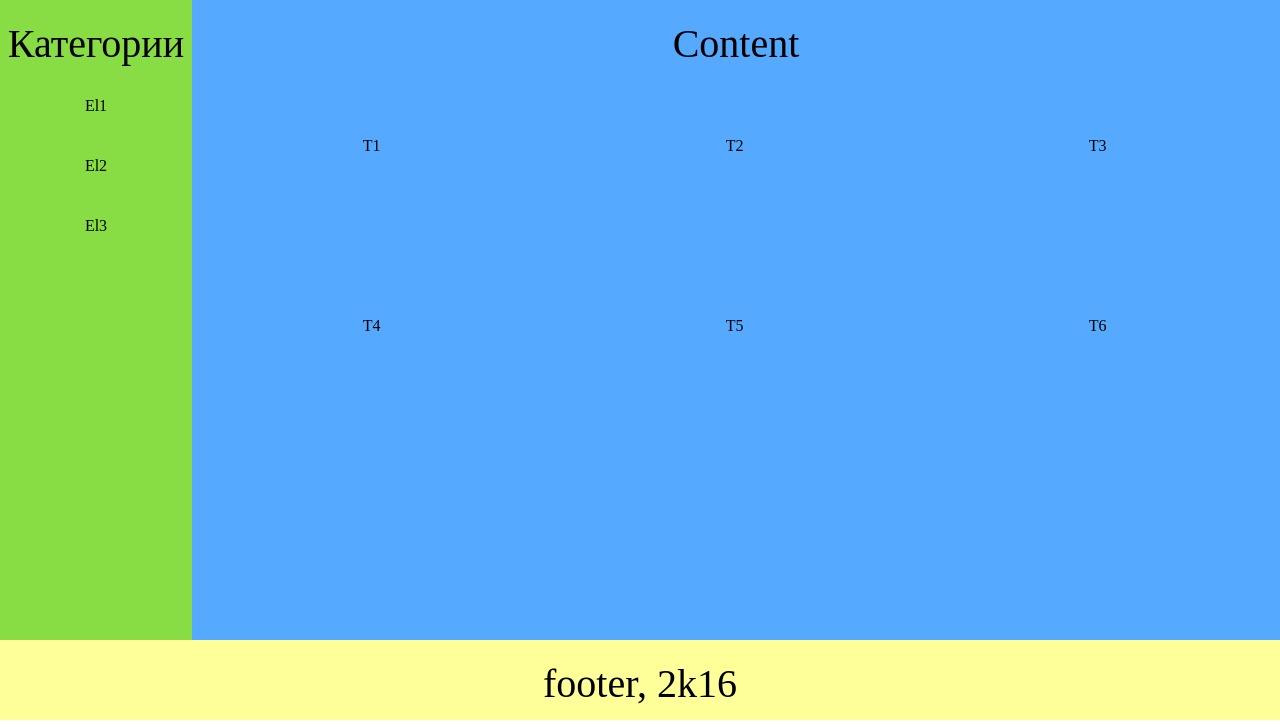
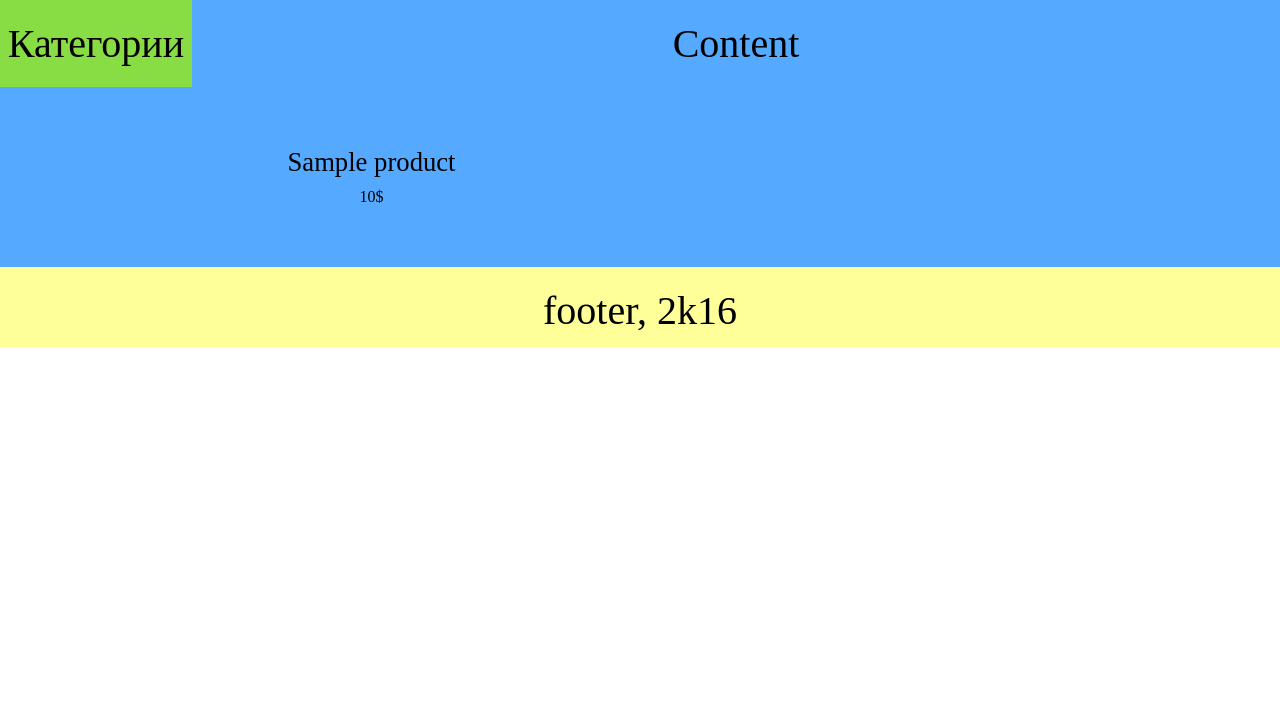
Before and after one commit to Toxcik3110/phpShop, a PHP site: template views/site/index.php in a window 1280 px wide. Shown: the part 160-887 px from the top of the page. After the commit the page ends 507 px from the top, so only its background shows below. Run offline with PHP 8.4, Linux system fonts and the light colour scheme; the template is opened without the code that fills it: most values are stand-ins (such as "Sample title", 1, 10 or a date in 2020); data that the repository does not hold is empty; some libraries are stand-ins or nearby versions.

Commit message:
almost finished

```diff
--- a/components/Db.php
+++ b/components/Db.php
@@ -12,7 +12,8 @@ class Db
         $params = include($paramsPath);
 
         $dsn = "mysql:host={$params['host']};dbname={$params['dbname']}";
-        $db = new PDO($dsn, $params['user'], $params['password']);
+        $db = new PDO($dsn, $params['user'], $params['password'], [PDO::ATTR_ERRMODE => PDO::ERRMODE_EXCEPTION]);
+        $db->exec("set names utf8");
 
         return $db;
     }
--- a/config/routes.php
+++ b/config/routes.php
@@ -6,5 +6,6 @@
         // 'news' => 'news/index',
         // 'products' => 'product/list',
         'shop' => 'site/index',
+        'product/([0-9]+)' => 'product/view/$1',
     );
  ?>
--- a/controllers/ProductController.php
+++ b/controllers/ProductController.php
@@ -6,9 +6,9 @@
 class ProductController
 {
 
-    public function actionList()
+    public function actionView($id)
     {
-        echo 'ProductController, actionList';
+        require_once(ROOT.'/views/product/view.php');
         return true;
     }
 }
--- /dev/null
+++ b/views/layouts/footer.php
@@ -0,0 +1,8 @@
+<div class="footer">
+    <div class="title">
+        footer, 2k16
+    </div>
+</div>
+<!-- <footer></footer> -->
+</body>
+</html>
--- /dev/null
+++ b/views/layouts/header.php
@@ -0,0 +1,79 @@
+<!DOCTYPE html>
+<html>
+    <head>
+        <meta charset="utf-8">
+        <title></title>
+        <!-- <link rel="stylesheet" href="./template/css/master.css"> -->
+        <style>
+        body {
+            padding: 0;
+            border: 0;
+            margin: 0;
+        }
+        .header {
+            width: 100%;
+            height: 20vh;
+            background-color: #ffaa55;
+        }
+        .wrapper {
+            width: 100%;
+            background-color: #55aaff;
+        }
+        .sidebar, .content {
+            float: left;
+            padding: 0;
+            /*border: none;*/
+        }
+        .sidebar {
+            width: 15%;
+            background-color: #88dd44;
+        }
+        .content {
+            width: 85%;
+            background-color: #55aaff;
+        }
+        .clearfix {
+            clear:both;
+        }
+        .footer {
+            height: 10vh;
+            width: 100%;
+            background-color: #ffff99;
+        }
+        .title {
+            font-size: 30pt;
+            text-align: center;
+            padding: 20px 0 20px 0;
+        }
+        .subTitle {
+            font-size: 20pt;
+            text-align: center;
+            padding: 10px 0 10px 0;
+        }
+        .elemV {
+            width: 100%;
+            height: 5vh;
+            padding: 10px 0;
+            text-align: center;
+        }
+        .elemC {
+            width: 25%;
+            height: 10vh;
+            padding: 50px 4%;
+            text-align: center;
+            display: inline-block;
+        }
+        a {
+            text-decoration: none;
+            color: black;
+        }
+        </style>
+    </head>
+    <body>
+        <!-- header -->
+        <!-- sidepanel -->
+        <div class="header">
+            <div class="title">
+                header
+            </div>
+        </div>
--- /dev/null
+++ b/views/layouts/sidebar.php
@@ -0,0 +1,15 @@
+
+    <div class="sidebar">
+        <div class="title">
+            Категории
+        </div>
+        <div class="array">
+            <?php foreach ($categories as $categoryItem): ?>
+                <div class="elemV">
+                    <a href="/category/<?php echo $categoryItem['id']; ?>">
+                        <?php echo $categoryItem['name']; ?>
+                    </a>
+                </div>
+            <?php endforeach; ?>
+        </div>
+    </div>
--- a/views/site/index.php
+++ b/views/site/index.php
@@ -1,122 +1,21 @@
-<!DOCTYPE html>
-<html>
-    <head>
-        <meta charset="utf-8">
-        <title></title>
-        <!-- <link rel="stylesheet" href="./template/css/master.css"> -->
-        <style>
-        body {
-            padding: 0;
-            border: 0;
-            margin: 0;
-        }
-        .header {
-            width: 100%;
-            height: 20vh;
-            background-color: #ffaa55;
-        }
-        .wrapper {
-            width: 100%;
-        }
-        .sidebar, .content {
-            float: left;
-            padding: 0;
-            /*border: none;*/
-            height: 80vh;
-        }
-        .sidebar {
-            width: 15%;
-            background-color: #88dd44;
-        }
-        .content {
-            width: 85%;
-            background-color: #55aaff;
-        }
-        .clearfix {
-            clear:both;
-        }
-        .footer {
-            height: 10vh;
-            width: 100%;
-            background-color: #ffff99;
-        }
-        .title {
-            font-size: 30pt;
-            text-align: center;
-            padding: 20px 0 20px 0;
-        }
-        .elemV {
-            width: 100%;
-            height: 5vh;
-            padding: 10px 0;
-            text-align: center;
-        }
-        .elemC {
-            width: 25%;
-            height: 10vh;
-            padding: 50px 4%;
-            text-align: center;
-            display: inline-block;
-        }
-        </style>
-    </head>
-    <body>
-        <!-- header -->
-        <!-- sidepanel -->
-        <div class="header">
-            <div class="title">
-                header
-            </div>
-        </div>
+<?php include ROOT.'./views/layouts/header.php' ?>
         <div class="wrapper">
-            <div class="sidebar">
-                <div class="title">
-                    Категории
-                </div>
-                <div class="array">
-                    <div class="elemV">
-                        El1
-                    </div>
-                    <div class="elemV">
-                        El2
-                    </div>
-                    <div class="elemV">
-                        El3
-                    </div>
-                </div>
-            </div>
+            <?php include ROOT.'./views/layouts/sidebar.php' ?>
             <div class="content">
                 <div class="title">
                     Content
                 </div>
                 <div class="array">
-                    <div class="elemC">
-                        T1
-                    </div>
-                    <div class="elemC">
-                        T2
-                    </div>
-                    <div class="elemC">
-                        T3
-                    </div>
-                    <div class="elemC">
-                        T4
-                    </div>
-                    <div class="elemC">
-                        T5
-                    </div>
-                    <div class="elemC">
-                        T6
-                    </div>
+                    <?php foreach ($latestProducts as $product): ?>
+                        <div class="elemC">
+                            <div class="subTitle">
+                                <?php echo $product['name'] ?>
+                            </div>
+                            <a href="/product/<?php echo $product['id']; ?>"><?php echo $product['price']; ?>$</a>
+                        </div>
+                    <?php endforeach; ?>
                 </div>
             </div>
             <div class="clearfix"></div>
         </div>
-        <div class="footer">
-            <div class="title">
-                footer, 2k16
-            </div>
-        </div>
-        <!-- <footer></footer> -->
-    </body>
-</html>
+<?php include ROOT.'./views/layouts/footer.php' ?>
```
Also changed, not shown: controllers/SiteController.php (+9 -0 lines), models/Category.php (added, +27 -0 lines), models/Product.php (added, +29 -0 lines), views/product/view.php (added, +14 -0 lines).
